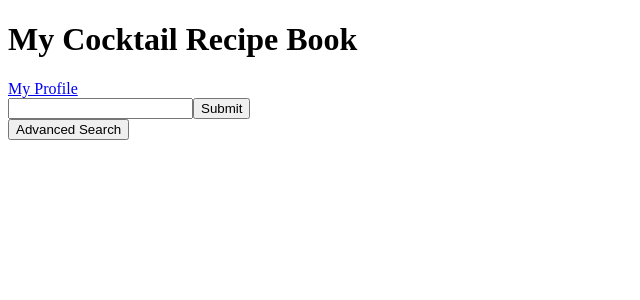
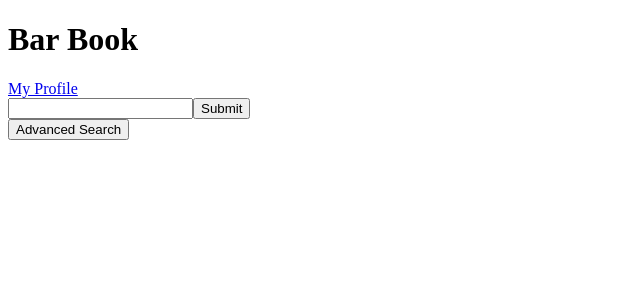
Before and after one commit to leah-cardon/drink-recipe-book, a React app: page / in a window 1280 px wide. Shown: the top 300 px of the page, without its empty margins (0-640 px from the left). Built offline with nearby package versions, Linux system fonts and the light colour scheme; the HTML template or start-up script is replaced by a standard one.

Commit message:
Changed fonts and added some header formatting

```diff
--- a/src/components/App/App.jsx
+++ b/src/components/App/App.jsx
@@ -76,8 +76,10 @@ class App extends React.Component {
   render () {
     return (
       <div className='appContainer'>
-        <div className='centered'>
-          <h1>My Cocktail Recipe Book</h1>
+        <div className='centered header'>
+          <div className='centered'>
+            <h1 className='title'>Bar Book</h1>
+          </div>
         </div>
         <a href='/profile'>My Profile</a>
         {
--- a/webpack.config.js
+++ b/webpack.config.js
@@ -9,7 +9,7 @@ module.exports = {
     filename: 'bundle.js',
     path: path.resolve(__dirname, './src/dist'),
   },
-  plugins: [new webpack.HotModuleReplacementPlugin()],
+  // plugins: [new webpack.HotModuleReplacementPlugin()],
   module: {
     rules: [
       {
```
Also changed, not shown: src/dist/bundle.js, src/dist/index.html, src/dist/styles.css.
